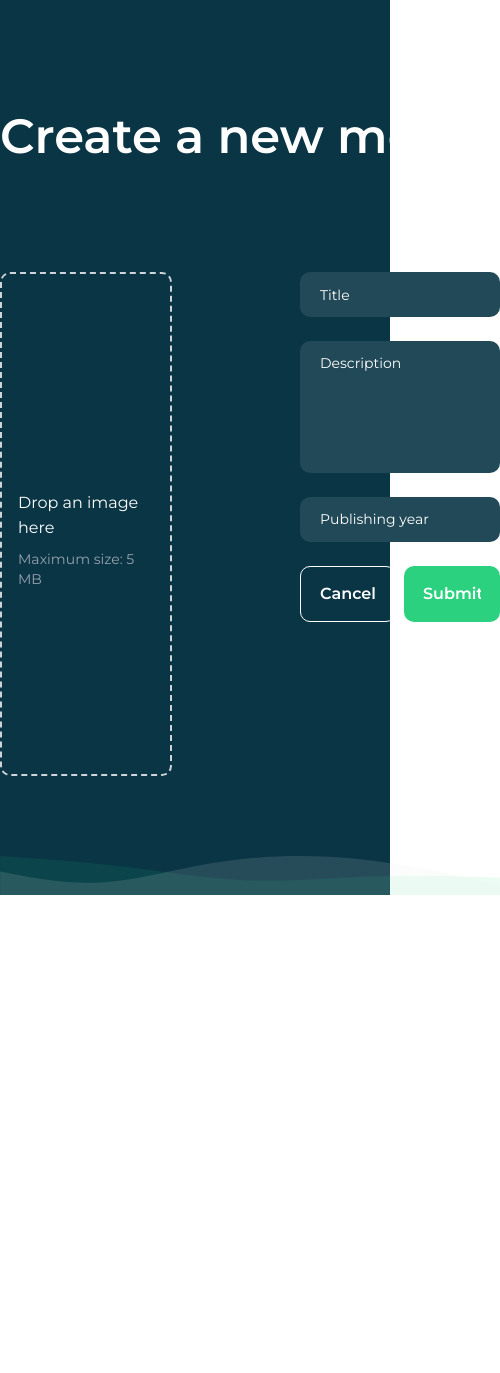
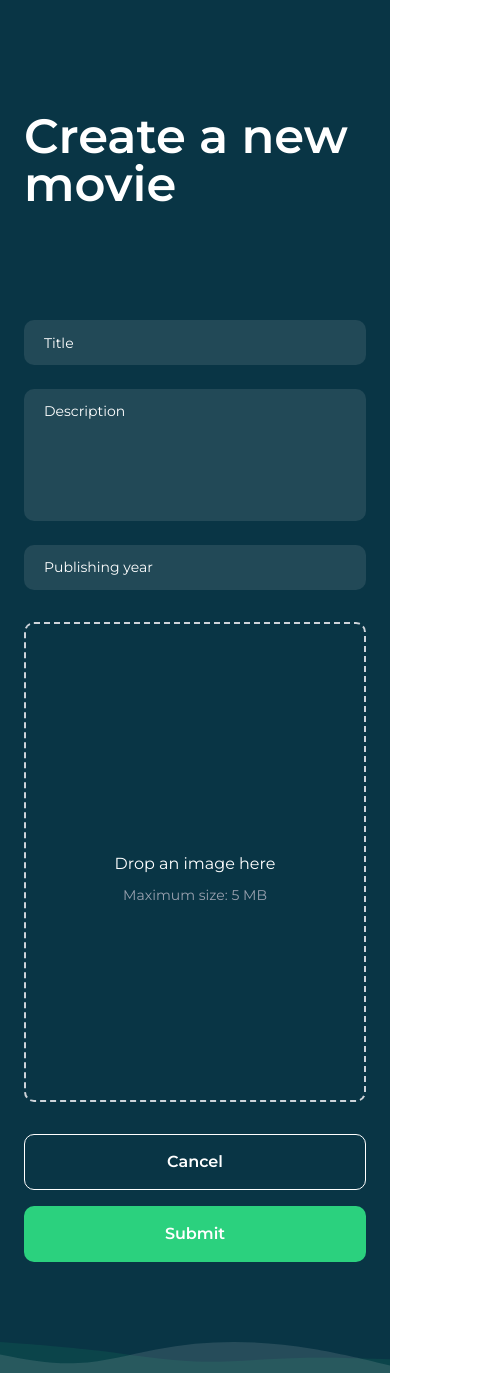
Before and after one commit to Gokul-Gopi/movie-bookmark, a Next.js app: page /add-movie in a window 390 px wide. Shown: the whole page, 500 px wide, since content can reach past the window. Before the commit the page ends 895 px from the top, so only its background shows below. Built offline with nearby package versions, Linux system fonts and the light colour scheme; no server answers; some icons are missing.

Commit message:
fix(web): ui issues and responsiveness

```diff
--- a/src/components/form/ControlledPasswordInput.tsx
+++ b/src/components/form/ControlledPasswordInput.tsx
@@ -1,10 +1,18 @@
 import { cn } from "@/utils/webHelpers";
+import { Icon } from "@iconify/react";
 import {
   PasswordInput as MantinePasswordInput,
   PasswordInputProps as MantinePasswordInputProps,
 } from "@mantine/core";
 import type { StylesRecord, PasswordInputFactory } from "@mantine/core";
 import { useController } from "react-hook-form";
+
+const VisibilityToggleIcon = ({ reveal }: { reveal: boolean }) =>
+  reveal ? (
+    <Icon icon="tabler:eye" className="text-lg" />
+  ) : (
+    <Icon icon="tabler:eye-off" className="text-lg" />
+  );
 
 interface PasswordInputProps extends MantinePasswordInputProps {
   name: string;
@@ -23,6 +31,7 @@ const ControlledPasswordInput = ({ name, ...props }: PasswordInputProps) => {
 
   return (
     <MantinePasswordInput
+      visibilityToggleIcon={VisibilityToggleIcon}
       {...props}
       {...field}
       error={error?.message}
--- a/src/components/pages/add-movie/AddEditMovieForm.tsx
+++ b/src/components/pages/add-movie/AddEditMovieForm.tsx
@@ -9,7 +9,6 @@ import {
 } from "@/utils/validationSchema";
 import { zodResolver } from "@hookform/resolvers/zod";
 import { Icon } from "@iconify/react";
-import { Button } from "@mantine/core";
 import { Dropzone, IMAGE_MIME_TYPE } from "@mantine/dropzone";
 import { notifications } from "@mantine/notifications";
 import Image from "next/image";
@@ -17,6 +16,7 @@ import { useRouter } from "next/router";
 import { useEffect, useMemo } from "react";
 import { Controller, FormProvider, useForm } from "react-hook-form";
 import { z } from "zod";
+import FormButtons from "../home/FormButtons";
 
 interface IAddEditMovieForm {
   formData?: IMovie;
@@ -78,22 +78,26 @@ const AddEditMovieForm = ({ formData }: IAddEditMovieForm) => {
     });
   });
 
-  const onCancel = () => {
-    router.push("/");
-  };
-
   return (
     <FormProvider {...form}>
-      <form onSubmit={onSubmit} className="flex gap-32 mb-20">
+      <form
+        onSubmit={onSubmit}
+        className="flex flex-col-reverse lg:flex-row gap-8 xl:gap-32 mb-20"
+      >
+        <FormButtons
+          loading={addMovie.isPending || editMovie.isPending}
+          className="flex lg:hidden"
+        />
+
         <Controller
           name="poster"
           control={form.control}
           render={({ field: { value, onChange }, fieldState: { error } }) => (
-            <div className="flex-1 max-w-[30rem] h-[31.5rem]">
+            <div className="flex-1 lg:max-w-[30rem] lg:h-[31.5rem]">
               <Dropzone
                 onDrop={(files) => onChange(files[0])}
                 classNames={{
-                  root: "rounded-[0.625rem] bg-transparent flex items-center justify-center border-2 border-dashed h-full",
+                  root: "rounded-[0.625rem] bg-transparent flex items-center justify-center border-2 border-dashed h-[30rem] lg:h-full",
                 }}
                 multiple={false}
                 maxSize={5 * 1024 ** 2}
@@ -138,7 +142,7 @@ const AddEditMovieForm = ({ formData }: IAddEditMovieForm) => {
           )}
         />
 
-        <div className="flex flex-col gap-6 flex-1 max-w-[40rem]">
+        <div className="flex flex-col gap-6 flex-1 lg:max-w-[40rem]">
           <ControlledTextInput name="title" placeholder="Title" />
 
           <ControlledTextarea
@@ -152,29 +156,10 @@ const AddEditMovieForm = ({ formData }: IAddEditMovieForm) => {
             maxDate={new Date()}
           />
 
-          <div className="flex gap-2">
-            <Button
-              classNames={{
-                root: "w-full max-w-[10.5rem] h-[3.5rem]",
-                label: "text-base",
-              }}
-              onClick={onCancel}
-              color="white"
-              variant="outline"
-            >
-              Cancel
-            </Button>
-            <Button
-              classNames={{
-                root: "w-full max-w-[10.5rem] h-[3.5rem]",
-                label: "text-base",
-              }}
-              type="submit"
-              loading={addMovie.isPending || editMovie.isPending}
-            >
-              Submit
-            </Button>
-          </div>
+          <FormButtons
+            loading={addMovie.isPending || editMovie.isPending}
+            className="hidden lg:flex"
+          />
         </div>
       </form>
     </FormProvider>
--- /dev/null
+++ b/src/components/pages/home/FormButtons.tsx
@@ -0,0 +1,40 @@
+import { cn } from "@/utils/webHelpers";
+import { Button } from "@mantine/core";
+import { useRouter } from "next/router";
+
+interface IFormButton {
+  loading: boolean;
+  className?: string;
+}
+
+const FormButtons = ({ loading, className }: IFormButton) => {
+  const router = useRouter();
+
+  return (
+    <div className={cn("flex flex-col xs:flex-row gap-4 lg:gap-2", className)}>
+      <Button
+        classNames={{
+          root: "w-full lg:max-w-[10.5rem] h-[3.5rem]",
+          label: "text-base",
+        }}
+        onClick={() => router.push("/")}
+        color="white"
+        variant="outline"
+      >
+        Cancel
+      </Button>
+      <Button
+        classNames={{
+          root: "w-full lg:max-w-[10.5rem] h-[3.5rem]",
+          label: "text-base",
+        }}
+        type="submit"
+        loading={loading}
+      >
+        Submit
+      </Button>
+    </div>
+  );
+};
+
+export default FormButtons;
--- a/src/components/pages/home/NoMoviesView.tsx
+++ b/src/components/pages/home/NoMoviesView.tsx
@@ -3,8 +3,8 @@ import Link from "next/link";
 
 const NoMoviesView = () => {
   return (
-    <div className="flex flex-col gap-8 items-center justify-center">
-      <h2 className="text-5xl font-semibold text-center">
+    <div className="flex flex-col text-balance gap-12 md:gap-8 items-center justify-center px-6">
+      <h2 className="text-4xl md:text-5xl font-semibold text-center">
         Your movie list is empty
       </h2>
       <Button
--- a/src/components/pages/signin/SigninForm.tsx
+++ b/src/components/pages/signin/SigninForm.tsx
@@ -37,7 +37,7 @@ const SigninForm = () => {
     <FormProvider {...form}>
       <form
         onSubmit={onSubmit}
-        className="flex flex-col gap-6 min-w-[18.75rem]"
+        className="flex flex-col gap-6 max-w-[18.75rem] mx-auto"
       >
         <TextInput name="email" placeholder="Email" />
         <PasswordInput name="password" placeholder="Password" />
@@ -67,7 +67,7 @@ const SigninForm = () => {
           Login
         </Button>
 
-        <div className="flex items-center gap-1 justify-center">
+        <div className="flex flex-col xs:flex-row items-center gap-1 justify-center">
           <p>Don&apos;t have an account?</p>{" "}
           <Link
             href="/signup"
--- a/src/components/pages/signup/SignupForm.tsx
+++ b/src/components/pages/signup/SignupForm.tsx
@@ -32,7 +32,10 @@ const SignupForm = () => {
 
   return (
     <FormProvider {...form}>
-      <form onSubmit={onSubmit} className="flex flex-col gap-6 w-[18.75rem]">
+      <form
+        onSubmit={onSubmit}
+        className="flex flex-col gap-6 max-w-[18.75rem] mx-auto"
+      >
         <TextInput name="email" placeholder="Email" />
         <PasswordInput name="password" placeholder="Password" />
         <PasswordInput name="confirmPassword" placeholder="Confirm password" />
--- a/src/pages/add-movie.tsx
+++ b/src/pages/add-movie.tsx
@@ -8,7 +8,7 @@ const Page = () => {
         <title>Add movie</title>
       </Head>
 
-      <div className="max-w-[100rem] w-full mb-auto mx-8">
+      <div className="max-w-[100rem] w-full mb-auto mx-8 px-6">
         <h2 className="text-5xl text-left w-full font-semibold my-28">
           Create a new movie
         </h2>
--- a/src/pages/edit-movie.tsx
+++ b/src/pages/edit-movie.tsx
@@ -13,7 +13,7 @@ const Page = () => {
         <title>Edit movie</title>
       </Head>
 
-      <div className="max-w-[100rem] w-full mb-auto mx-8">
+      <div className="max-w-[100rem] w-full mb-auto mx-8 px-6">
         <h2 className="text-5xl text-left w-full font-semibold my-28">
           Edit movie
         </h2>
--- a/src/pages/index.tsx
+++ b/src/pages/index.tsx
@@ -32,7 +32,7 @@ const Page = () => {
       {isPending ? (
         <Loader />
       ) : data?.data?.length ? (
-        <div className="flex flex-col items-center max-w-[90rem] w-full">
+        <div className="flex flex-col items-center max-w-[90rem] w-full px-4">
           <Header />
           <MoviesGrid data={data?.data ?? []} />
           <Pagination
--- a/src/pages/signin.tsx
+++ b/src/pages/signin.tsx
@@ -8,8 +8,10 @@ const Page = () => {
         <title>Sign in</title>
       </Head>
 
-      <div>
-        <h1 className="font-semibold text-6xl mb-10 text-center">Sign in</h1>
+      <div className="w-full px-6">
+        <h1 className="font-semibold text-5xl md:text-6xl mb-10 text-center">
+          Sign in
+        </h1>
 
         <SigninForm />
       </div>
--- a/src/pages/signup.tsx
+++ b/src/pages/signup.tsx
@@ -3,7 +3,6 @@ import { withPageAuth } from "@/utils/withPageAuth";
 import Head from "next/head";
 
 export const getServerSideProps = withPageAuth(async (_ctx, user) => {
-  console.log({ user });
   return { props: {} };
 });
 
@@ -14,8 +13,10 @@ const Page = () => {
         <title>Sign in</title>
       </Head>
 
-      <div>
-        <h1 className="font-semibold text-6xl mb-10 text-center">Sign up</h1>
+      <div className="w-full px-6">
+        <h1 className="font-semibold text-5xl md:text-6xl mb-10 text-center">
+          Sign up
+        </h1>
 
         <SignupForm />
       </div>
```
